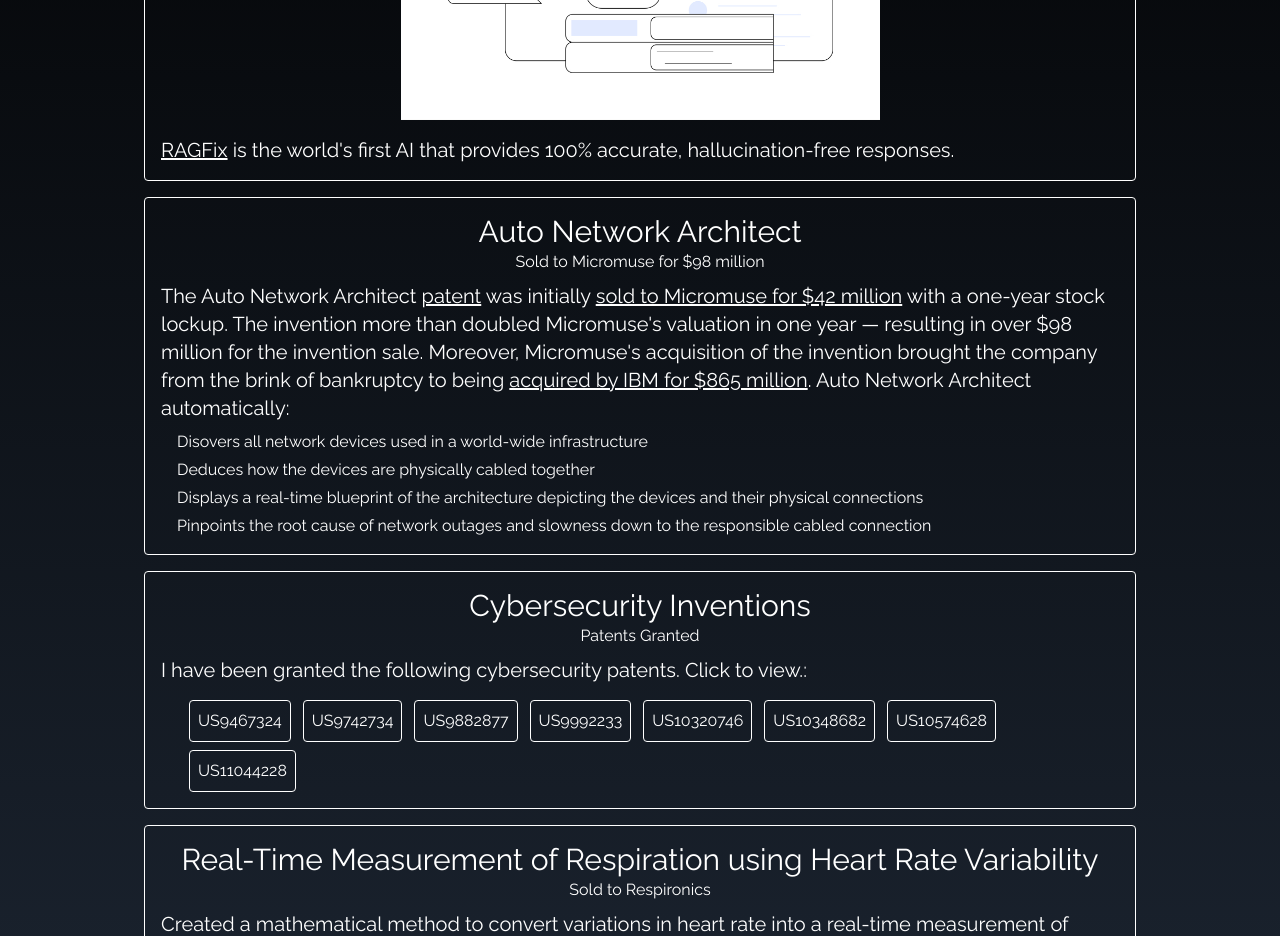
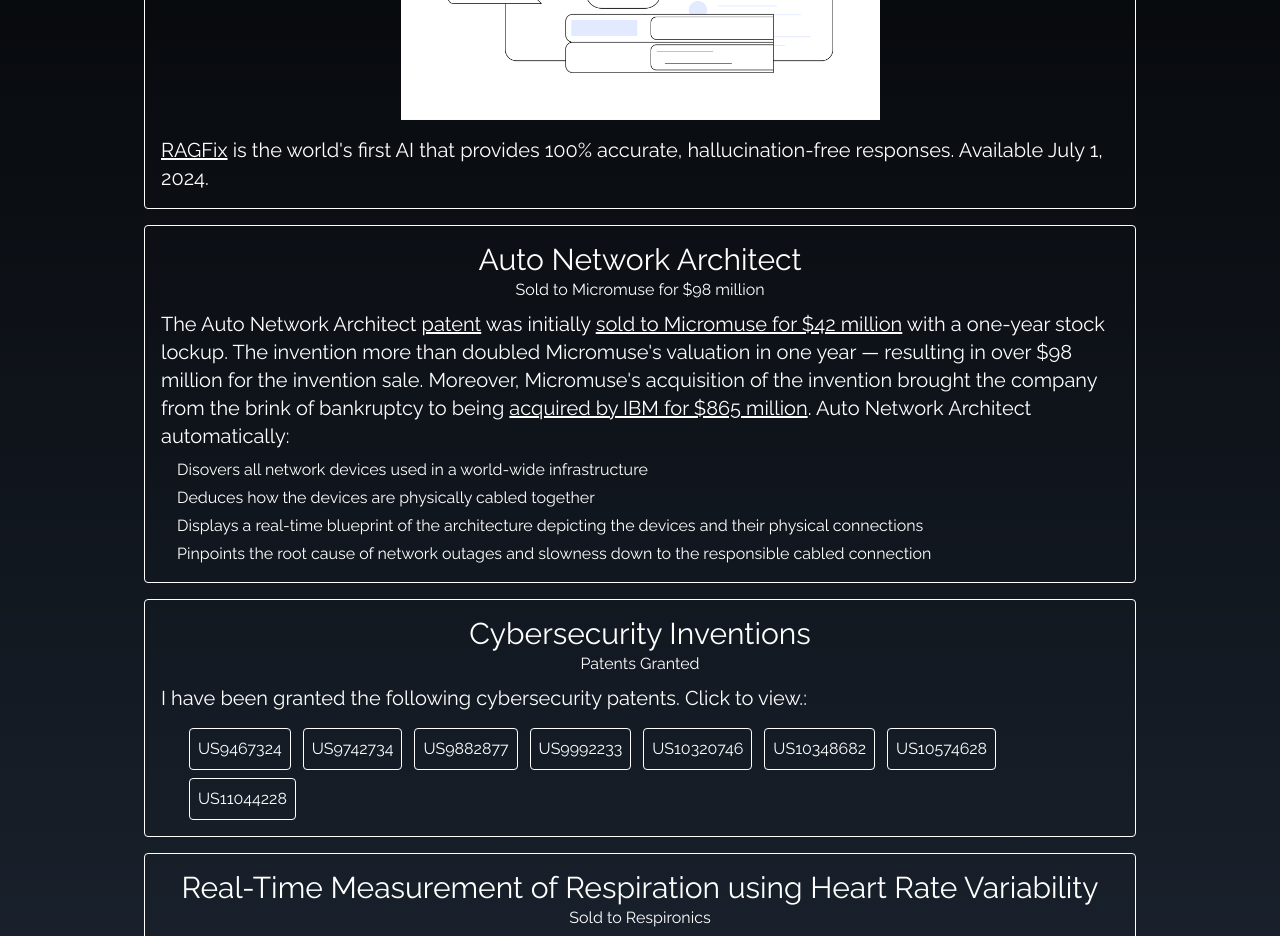
Before and after one commit to michaelcalvinwood/portfolio-site, a React (Create React App) app: page / in a window 1280 px wide. Shown: the part 2100-3036 px from the top of the page. Built offline with nearby package versions, Linux system fonts and the light colour scheme.

Commit message:
added availability of RAGFix

```diff
--- a/src/components/Inventions.jsx
+++ b/src/components/Inventions.jsx
@@ -16,7 +16,7 @@
               <h2 className='text-3xl text-center'>RAGFix</h2>
               <div className='text-center mb-2'>100% Accurate AI</div>
               <img src={RAGFix} style={{width: '50%', display: 'block', margin: 'auto'}} alt='RAGFix Branding'/>
-              <p className='text-xl mt-4'><a href="https://www.ragfix.ai" class="underline" target="_blank" rel="noreferrer">RAGFix</a> is the world's first AI that provides 100% accurate, hallucination-free responses.</p>
+              <p className='text-xl mt-4'><a href="https://www.ragfix.ai" class="underline" target="_blank" rel="noreferrer">RAGFix</a> is the world's first AI that provides 100% accurate, hallucination-free responses. Available July 1, 2024.</p>
             </div>
 
 
```
